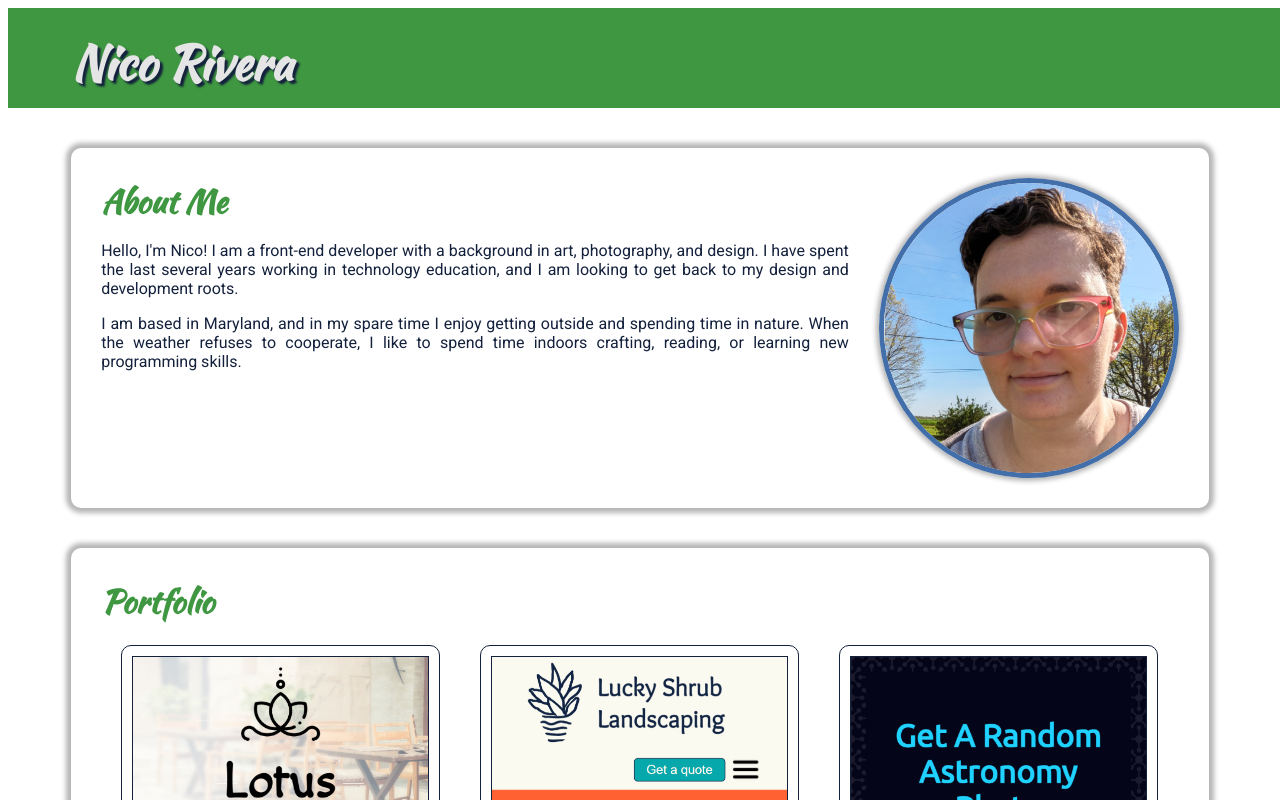
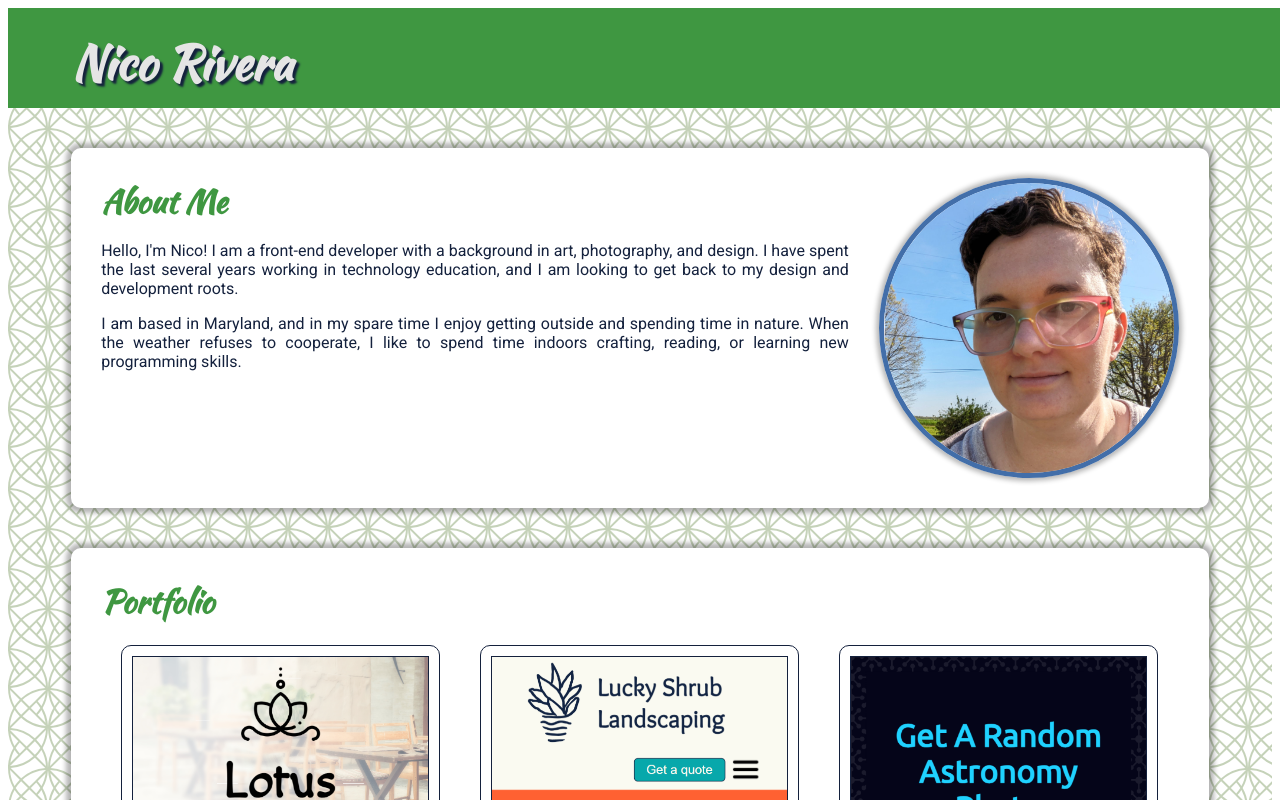
Before and after one commit to rivenf/portfolio, a React (Create React App) app in the folder portfolio/: page / in a window 1280 px wide. Shown: the top 800 px of the page. Built offline with nearby package versions, Linux system fonts and the light colour scheme.

Commit message:
fix background style

```diff
--- a/portfolio/src/App.css
+++ b/portfolio/src/App.css
@@ -17,7 +17,7 @@ main {
   margin: 0;
   padding: 0;
   background-color: var(--background);
-  /* background-image: url("images/church-on-sunday.svg"); */
+  background-image: url("../public/images/church-on-sunday.svg");
   color: var(--text);
   font-family: "Roboto", Helvetica, Arial, sans-serif;
   text-align: justify;
```
